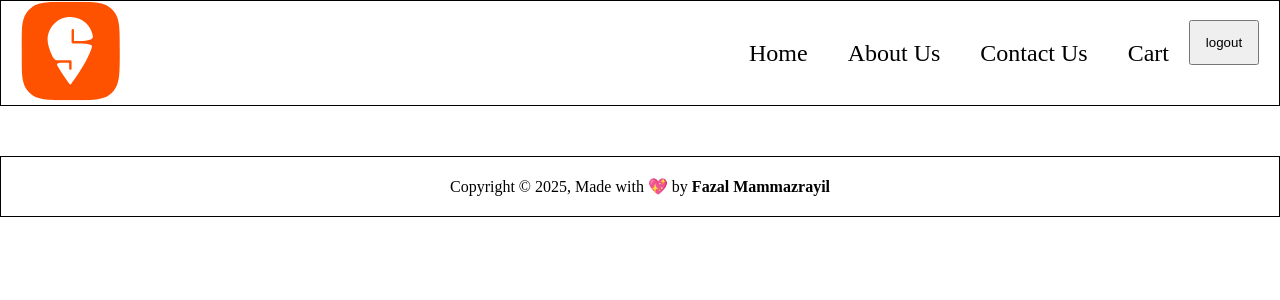
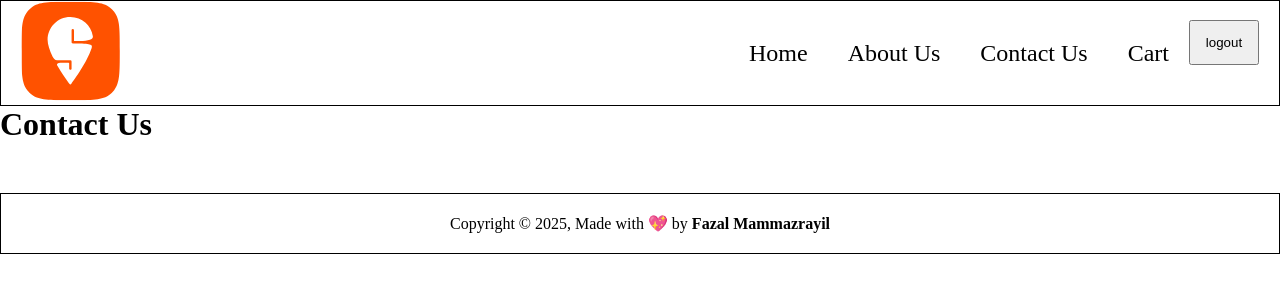
Before and after one commit to fazza-tech/React-zomato, a React (Vite) app in the folder namaste-react4/: page /contact in a window 1280 px wide. Shown: the top 300 px of the page. Built offline with nearby package versions, Linux system fonts and the light colour scheme.

Commit message:
error handling

```diff
--- a/namaste-react4/src/App.jsx
+++ b/namaste-react4/src/App.jsx
@@ -3,6 +3,8 @@ import Header from './components/Header';
 import Body from './components/Body';
 import Footer from './components/Footer';
 import About from './components/About';
+import Contact from './components/Contact';
+import Error from './components/Error'
 import { BrowserRouter, Routes, Route } from "react-router-dom";
 
 /* Components of Our Food-Order App
@@ -30,6 +32,8 @@ function App  () {
         <Routes>
           <Route path="/" element={<Body />} />
           <Route path="/about" element={<About />} />
+          <Route path="/contact" element ={<Contact />} />
+          <Route path="*" element={<Error />} />
         </Routes>
         <Footer />
       </div>
--- a/namaste-react4/src/components/About.jsx
+++ b/namaste-react4/src/components/About.jsx
@@ -10,5 +10,4 @@ const About = () => {
     </>
     )
 }
-
 export default About
--- /dev/null
+++ b/namaste-react4/src/components/Contact.jsx
@@ -0,0 +1,8 @@
+const Contact = () => {
+
+    return(
+        <h1>Contact Us</h1>
+    )
+}
+
+export default Contact
--- /dev/null
+++ b/namaste-react4/src/components/Error.jsx
@@ -0,0 +1,10 @@
+const Error = () => {
+    return(
+        <div>
+            <h1>404 - Page Not Found</h1>
+            <p>Oops! The page you're looking for doesn't exist.</p>
+        </div>
+    )
+}
+
+export default Error
```
